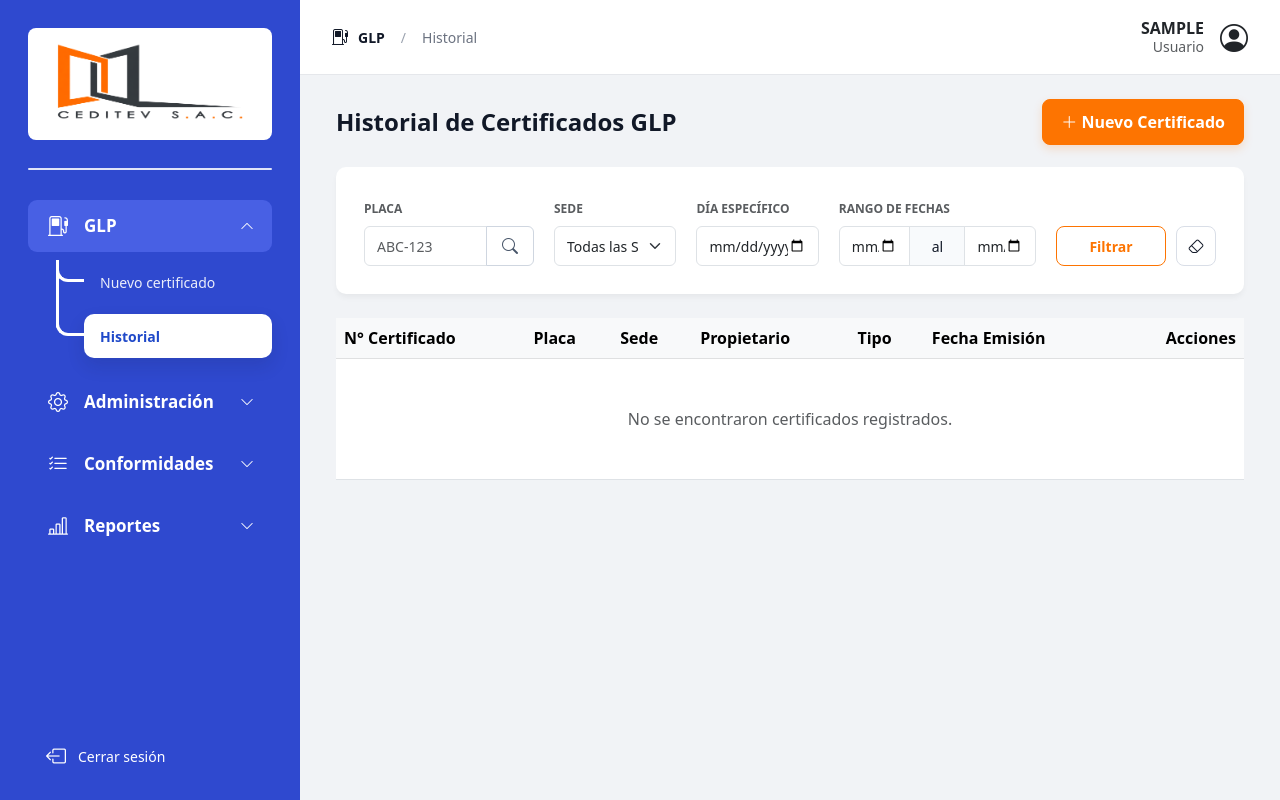
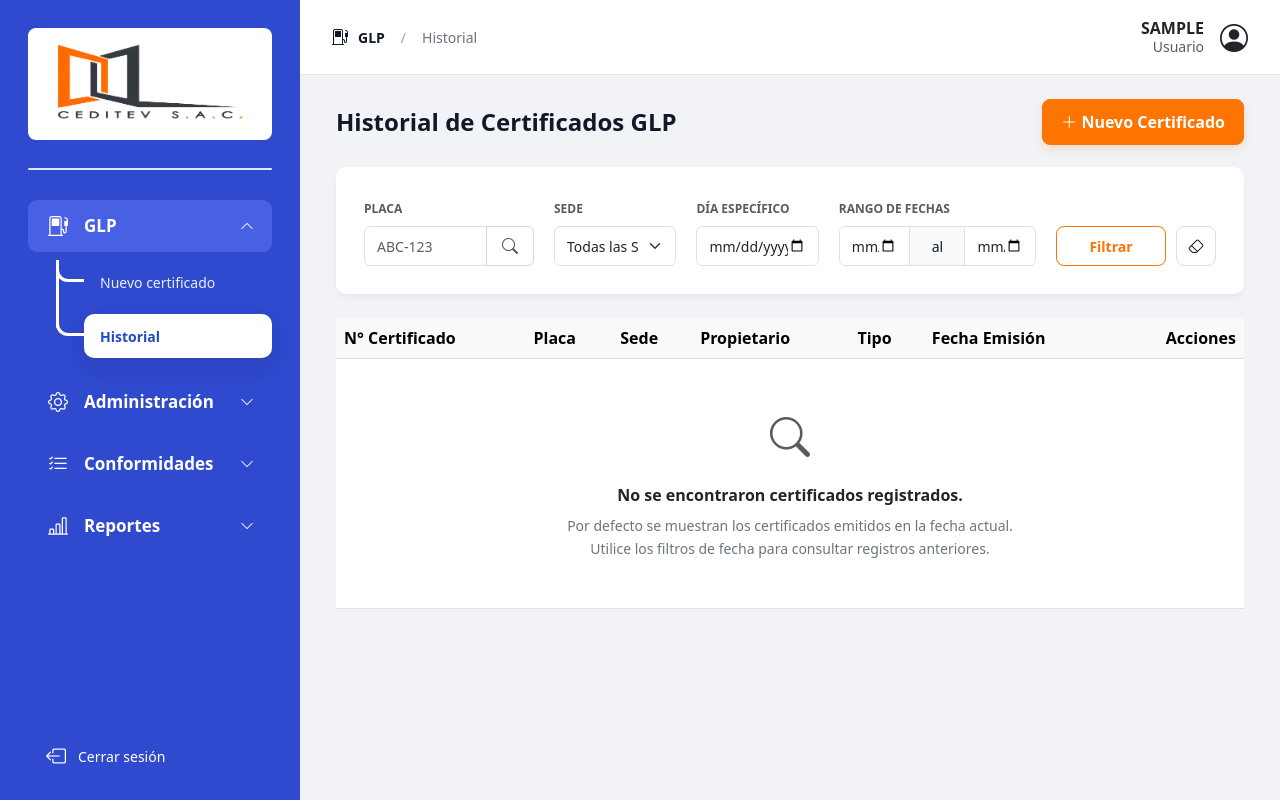
Before and after one commit to Fabrizio106/sistema_GLPyCONF, a Django app: page /glp/historial/ in a window 1280 px wide. Run offline with Django 5.2, Linux system fonts and the light colour scheme; the visitor is signed in with stand-in values (Sample User, id 1); data that the repository does not hold is empty; some libraries are stand-ins or nearby versions.

Commit message:
Mejora mensajes vacíos en historial y reportes

```diff
--- a/glp/templates/glp/historial_glp.html
+++ b/glp/templates/glp/historial_glp.html
@@ -137,7 +137,23 @@
                 </tr>
                 {% empty %}
                 <tr>
-                    <td colspan="7" class="text-center text-muted p-5">No se encontraron certificados registrados.</td>
+                    <td colspan="7" class="text-center py-5">
+
+                        <i class="bi bi-search fs-1 text-muted"></i>
+
+                        <div class="mt-3 fw-semibold">
+                            No se encontraron certificados registrados.
+                        </div>
+
+                        <small class="text-secondary d-block mt-2">
+                            Por defecto se muestran los certificados emitidos en la fecha actual.
+                        </small>
+
+                        <small class="text-secondary">
+                            Utilice los filtros de fecha para consultar registros anteriores.
+                        </small>
+
+                    </td>
                 </tr>
                 {% endfor %}
             </tbody>
```
Also changed, not shown: glp/templates/glp/reporte_general_glp.html (+12 -3 lines), glp/migrations/0017_merge_20260611_1359.py (added).
